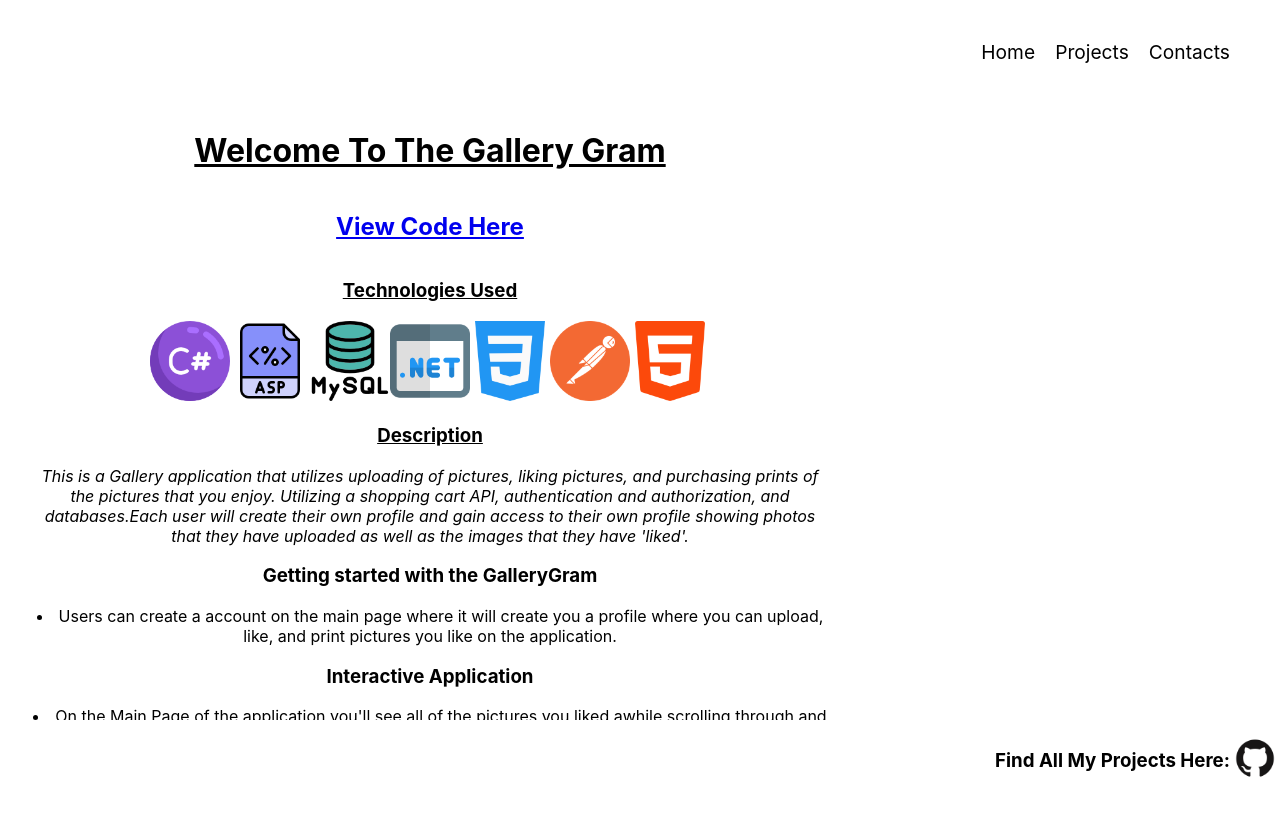
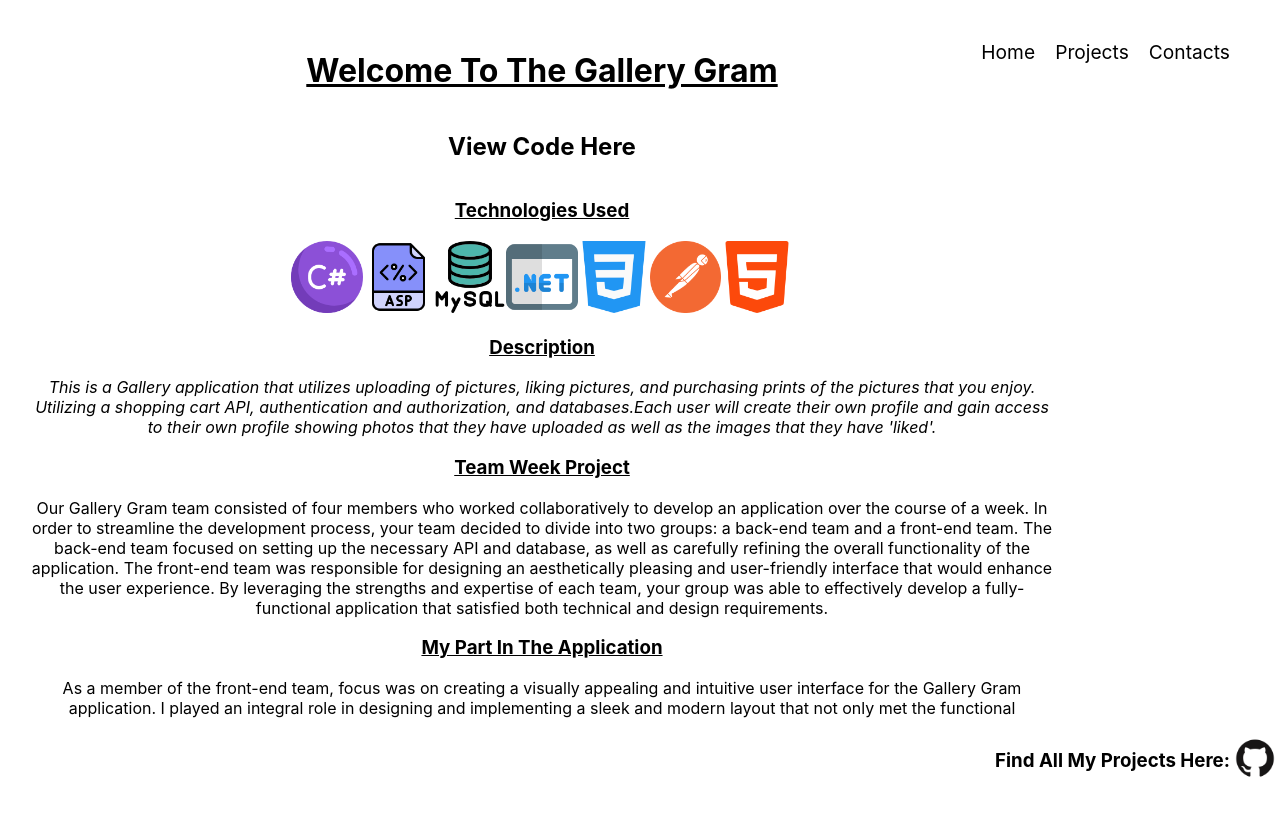
Before and after one commit to BrandonF55/React-Portfolio, a React (Create React App) app: page /projects/gallerygram in a window 1280 px wide. Shown: the top 816 px of the page. Built offline with nearby package versions, Linux system fonts and the light colour scheme.

Commit message:
finished the GalleryGram part of the apllication and im going to change the sillyStringFactory to Mr. FenkSnowboards

```diff
--- a/src/components/ProjectPage/GalleryGram.jsx
+++ b/src/components/ProjectPage/GalleryGram.jsx
@@ -39,14 +39,15 @@ function GalleryGram() {
                 This is a Gallery application that utilizes uploading of pictures, liking pictures, and purchasing prints of the pictures that you enjoy. Utilizing a shopping cart API, authentication and authorization, and databases.Each user will create their own profile and gain access to their own profile showing photos that they have uploaded as well as the images that they have 'liked'.
             </em>
 
-            <h3>Getting started with the GalleryGram</h3>
+            <h3><u>Team Week Project</u></h3>
             <li>
-                Users can create a account on the main page where it will create you a profile where you can upload, like, and print pictures you like on the application.
+            Our Gallery Gram team consisted of four members who worked collaboratively to develop an application over the course of a week. In order to streamline the development process, your team decided to divide into two groups: a back-end team and a front-end team. The back-end team focused on setting up the necessary API and database, as well as carefully refining the overall functionality of the application. The front-end team was responsible for designing an aesthetically pleasing and user-friendly interface that would enhance the user experience. By leveraging the strengths and expertise of each team, your group was able to effectively develop a fully-functional application that satisfied both technical and design requirements.
             </li>
-            <h3>Interactive Application</h3>
+            <h3><u>My Part In The Application</u></h3>
             <li>
-                On the Main Page of the application you'll see all of the pictures you liked awhile scrolling through and liking pictures. You can Fully order the picture of your choosing through a sand-box Api. It doesn't actually place the order but you get a order number once you hit the check out button.
+
             </li>
+            As a member of the front-end team, focus was on creating a visually appealing and intuitive user interface for the Gallery Gram application. I played an integral role in designing and implementing a sleek and modern layout that not only met the functional requirements of the application but also provided an enjoyable user experience. My attention to detail and keen eye for design helped to elevate the overall aesthetic of the application, making it more engaging and attractive to users. My contribution to the front-end team demonstrates my proficiency in user interface design and my ability to collaborate effectively with my colleagues to deliver a high-quality product.
 
             <div>
                 <img src="" alt="" />
--- a/src/components/ProjectPage/ProjectPage.module.scss
+++ b/src/components/ProjectPage/ProjectPage.module.scss
@@ -71,18 +71,38 @@
         flex-direction: column;
         align-items: center;
         text-align: center;
-        width: 100vh;
         margin-bottom: 50px;
-
+        // margin-left: 65px;
+        position: fixed;
+        top: 0;
     }
 
-    .IconContainer img{
-        width: 10%;
+    .IconContainer img {
+        width: 7%;
         object-fit: contain;
         mix-blend-mode: color-burn;
         transition: transform 0.2s ease-in-out;
+    }
 
-    }
     .IconContainer img:hover {
         transform: scale(1.1);
     }
+
+    .ProjectLinks h2 {
+        transition: transform 0.2s ease-in-out;
+      }
+
+      .ProjectLinks h2:hover {
+        transform: rotate(10deg);
+      }
+
+
+    a{
+        text-decoration: none;
+        color: black;
+    }
+
+
+    li{
+        list-style: none;
+    }
```
